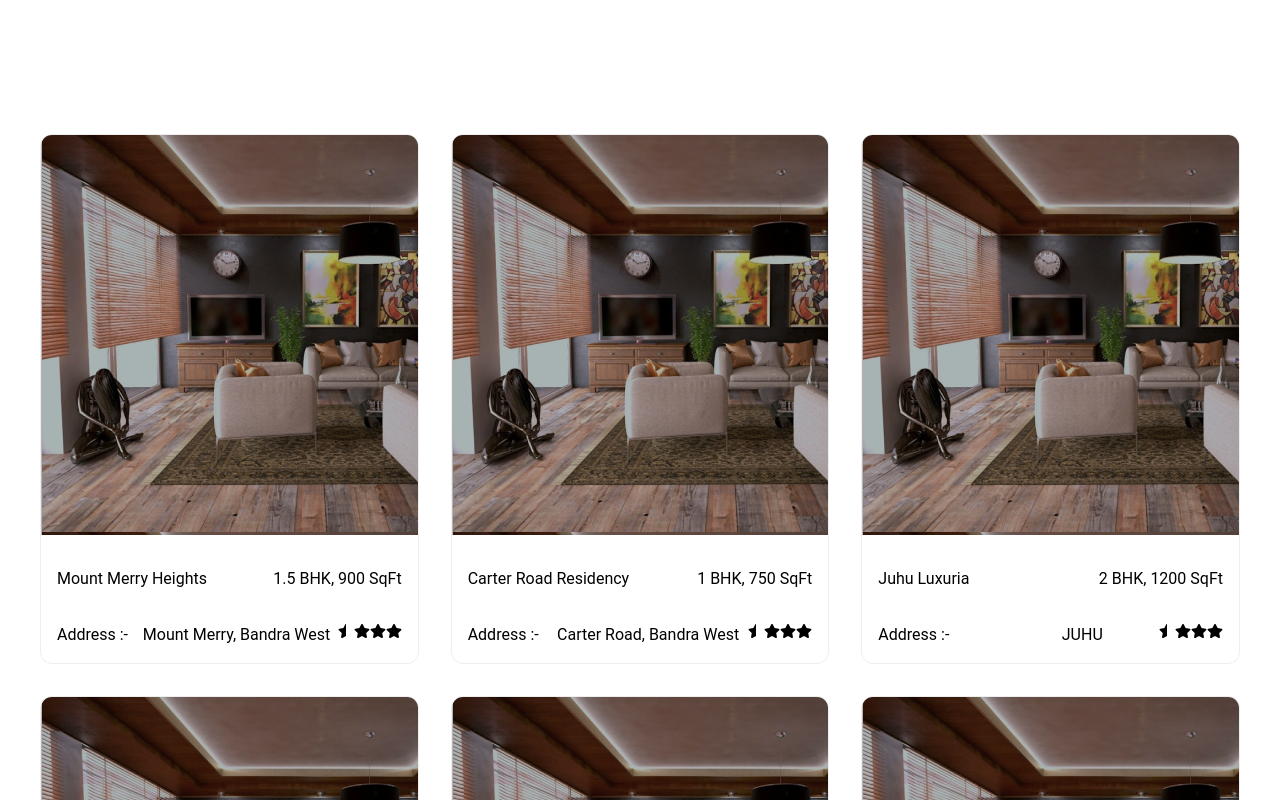
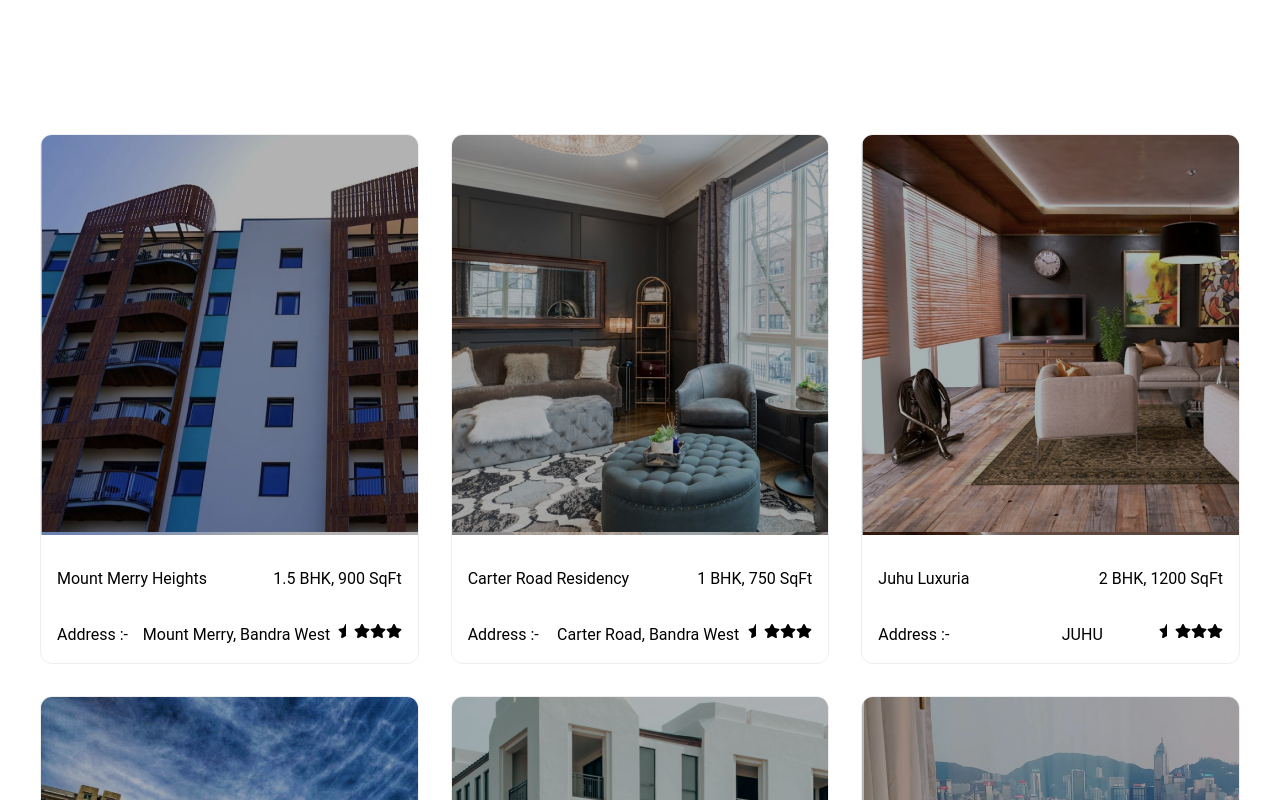
Before and after one commit to OmLanke/astravant69, a React (Vite) app: page /search in a window 1280 px wide. Shown: the part 1100-1900 px from the top of the page. Built offline with nearby package versions, Linux system fonts and the light colour scheme.

Commit message:
Search grid image url

```diff
--- a/src/Pages/Search.jsx
+++ b/src/Pages/Search.jsx
@@ -64,7 +64,7 @@ const Contact = () => {
         <li key={index} className="overflow-hidden rounded-xl border border-gray-200">
            <Link to={`/propertypage/${index}`} >
           <div className='flex flex-col gap-4'>
-                        <div className="flex items-center lg:p-[200px]" style={{ backgroundImage: "url('/ast8.png')" }}>
+                        <div className="flex items-center lg:p-[200px]" style={{ backgroundImage: `url(${prop.imgurl})` }}>
                             {/* <div className="p-2 border border-2 hover:bg-white hover:text-black transition duration-500 hover:font-medium hover:cursor-pointer border-white text-white bg-transparent">
                             <p className='pl-9 pr-9'>2 BHK</p>
                         </div> */}
```
